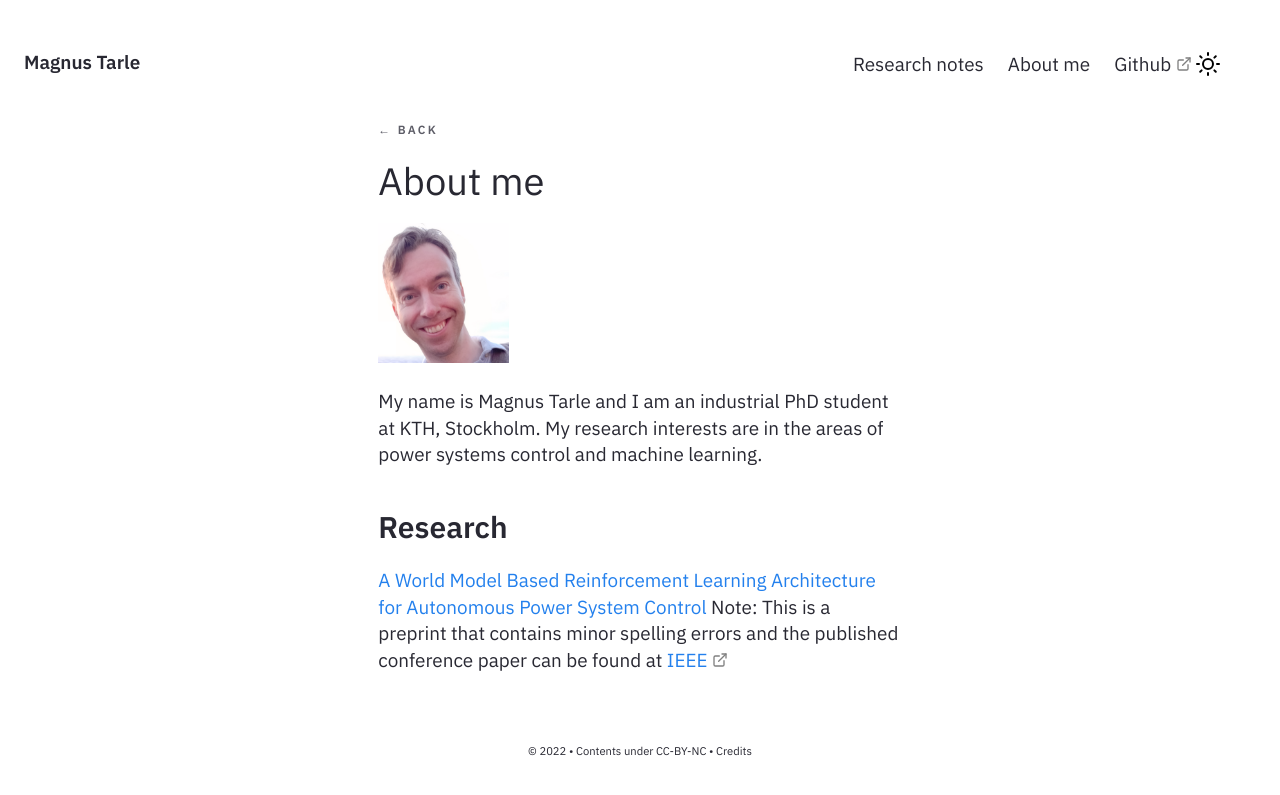
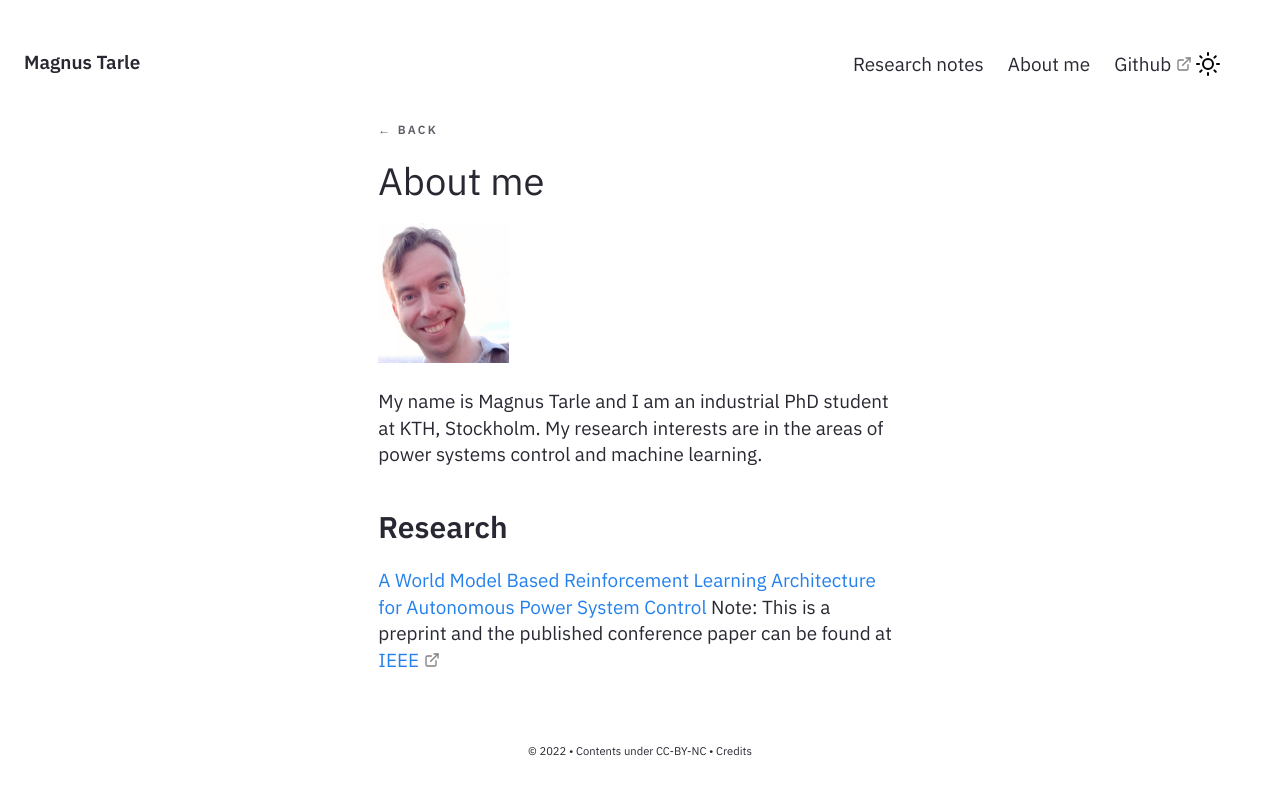
Before and after one commit to Magz303/magz303.github.io, a Jekyll site: the page built from _posts/2022-05-29-about-me.md, in a window 1280 px wide. Shown: the top 795 px of the page. Built offline with Jekyll 4.4.1, drawn with Linux system fonts in a browser that asks for light colours.

Commit message:
about me research note update

```diff
--- a/_posts/2022-05-29-about-me.md
+++ b/_posts/2022-05-29-about-me.md
@@ -6,4 +6,4 @@ title: About me
 My name is Magnus Tarle and I am an industrial PhD student at KTH, Stockholm. My research interests are in the areas of power systems control and machine learning.
 ## Research
 [A World Model Based Reinforcement Learning Architecture for Autonomous Power System Control](../assets/pdf/preprint_a_world_model_based_reinforcement_learning_architecture_for_autonomous_power_system_control.pdf)
-Note: This is a preprint that contains minor spelling errors and the published conference paper can be found at [IEEE](https://ieeexplore.ieee.org/document/9632332)
+Note: This is a preprint and the published conference paper can be found at [IEEE](https://ieeexplore.ieee.org/document/9632332)
```
